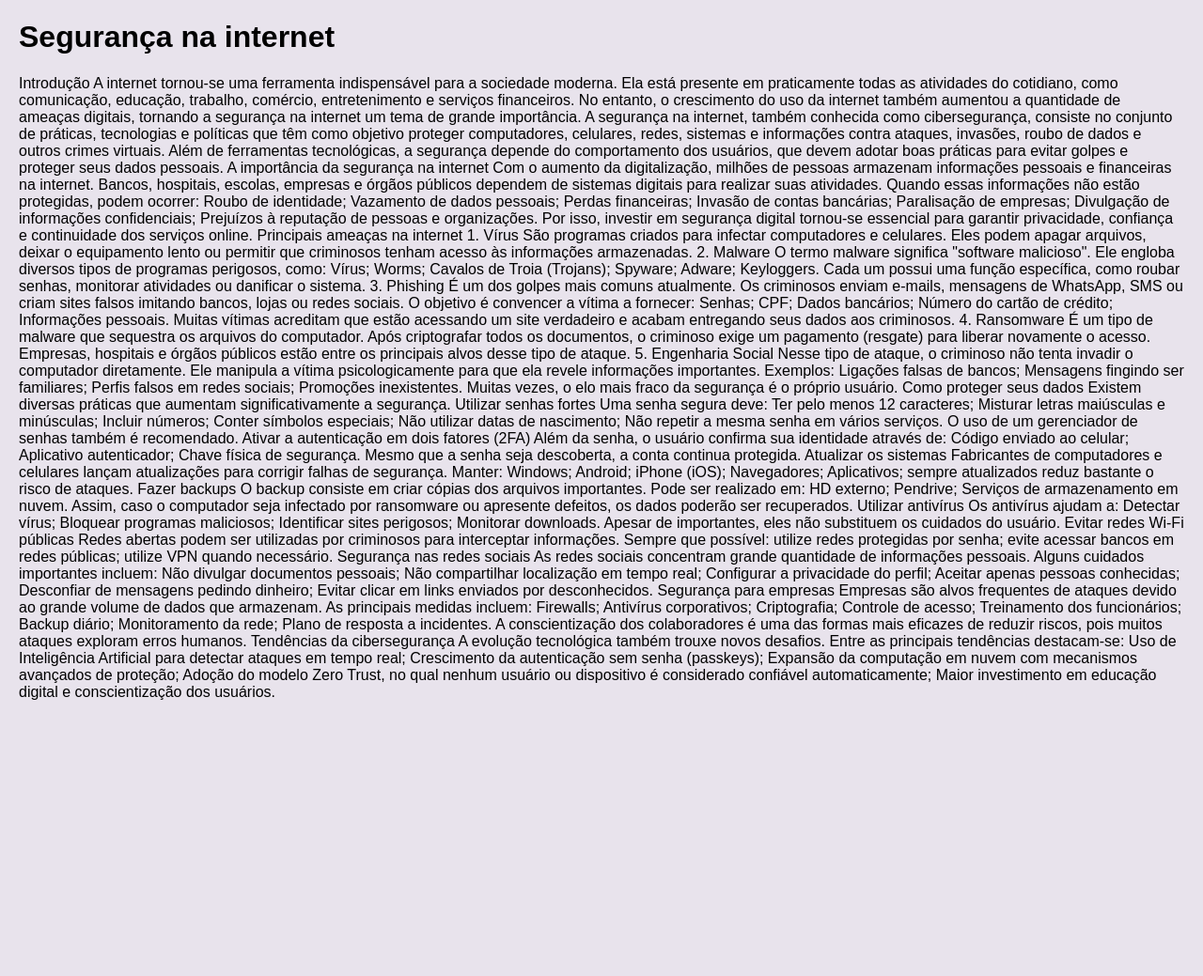
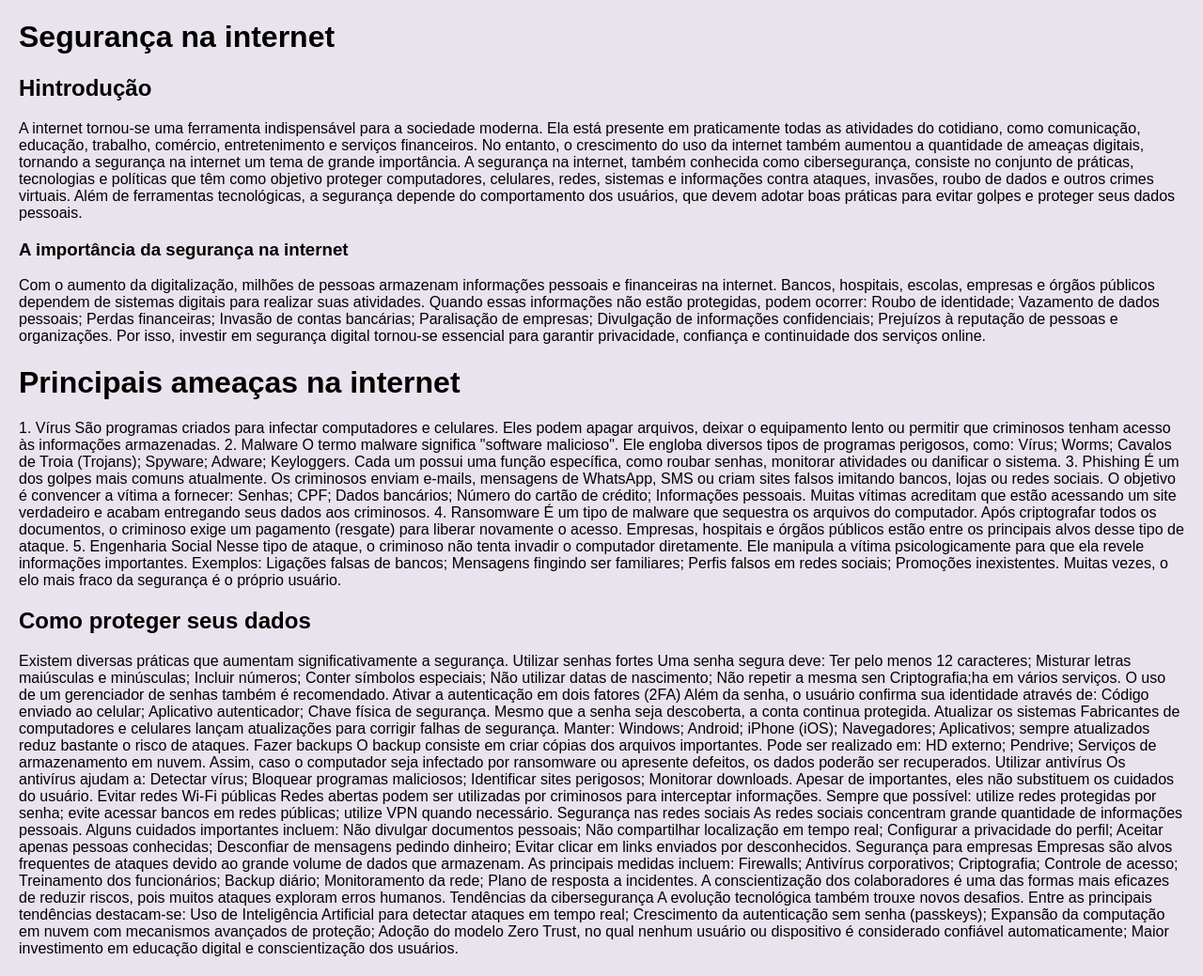
Before and after one commit to Billieoconnell/Projeto-prote-o-e-seguran-a, a plain HTML site: page index.html in a window 1280 px wide. Shown: the whole page at 94% size. Before the commit the page ends 800 px from the top, so only its background shows below. Drawn offline with Linux system fonts and the light colour scheme.

Commit message:
atualizando o corpo

```diff
--- a/index.html
+++ b/index.html
@@ -20,18 +20,18 @@
 <h1>
 Segurança na internet
 </h1>
-<h2>
+<h2> Hintrodução
 
 </h2>
-<p> Introdução
-
-A internet tornou-se uma ferramenta indispensável para a sociedade moderna. Ela está presente em praticamente todas as atividades do cotidiano, como comunicação, educação, trabalho, comércio, entretenimento e serviços financeiros. No entanto, o crescimento do uso da internet também aumentou a quantidade de ameaças digitais, tornando a segurança na internet um tema de grande importância.
+<p> A internet tornou-se uma ferramenta indispensável para a sociedade moderna. Ela está presente em praticamente todas as atividades do cotidiano, como comunicação, educação, trabalho, comércio, entretenimento e serviços financeiros. No entanto, o crescimento do uso da internet também aumentou a quantidade de ameaças digitais, tornando a segurança na internet um tema de grande importância.
 
 A segurança na internet, também conhecida como cibersegurança, consiste no conjunto de práticas, tecnologias e políticas que têm como objetivo proteger computadores, celulares, redes, sistemas e informações contra ataques, invasões, roubo de dados e outros crimes virtuais. Além de ferramentas tecnológicas, a segurança depende do comportamento dos usuários, que devem adotar boas práticas para evitar golpes e proteger seus dados pessoais.
+<h3>
+A importância da segurança na internet
+</h3>
 
-A importância da segurança na internet
-
-Com o aumento da digitalização, milhões de pessoas armazenam informações pessoais e financeiras na internet. Bancos, hospitais, escolas, empresas e órgãos públicos dependem de sistemas digitais para realizar suas atividades.
+<p>
+    Com o aumento da digitalização, milhões de pessoas armazenam informações pessoais e financeiras na internet. Bancos, hospitais, escolas, empresas e órgãos públicos dependem de sistemas digitais para realizar suas atividades.
 
 Quando essas informações não estão protegidas, podem ocorrer:
 
@@ -44,8 +44,13 @@ Divulgação de informações confidenciais;
 Prejuízos à reputação de pessoas e organizações.
 
 Por isso, investir em segurança digital tornou-se essencial para garantir privacidade, confiança e continuidade dos serviços online.
+</p>
 
-Principais ameaças na internet
+<h1>
+    Principais ameaças na internet
+</h1>
+
+<p>
 1. Vírus
 
 São programas criados para infectar computadores e celulares. Eles podem apagar arquivos, deixar o equipamento lento ou permitir que criminosos tenham acesso às informações armazenadas.
@@ -101,10 +106,14 @@ Perfis falsos em redes sociais;
 Promoções inexistentes.
 
 Muitas vezes, o elo mais fraco da segurança é o próprio usuário.
+</p>
 
-Como proteger seus dados
+<h2>
+    Como proteger seus dados
+</h2>
 
-Existem diversas práticas que aumentam significativamente a segurança.
+<p>
+    Existem diversas práticas que aumentam significativamente a segurança.
 
 Utilizar senhas fortes
 
@@ -115,7 +124,8 @@ Misturar letras maiúsculas e minúsculas;
 Incluir números;
 Conter símbolos especiais;
 Não utilizar datas de nascimento;
-Não repetir a mesma senha em vários serviços.
+Não repetir a mesma sen
+Criptografia;ha em vários serviços.
 
 O uso de um gerenciador de senhas também é recomendado.
 
@@ -222,5 +232,6 @@ Maior investimento em educação digital e conscientização dos usuários.
 
 
 
+
 </body>
 </html>
```
